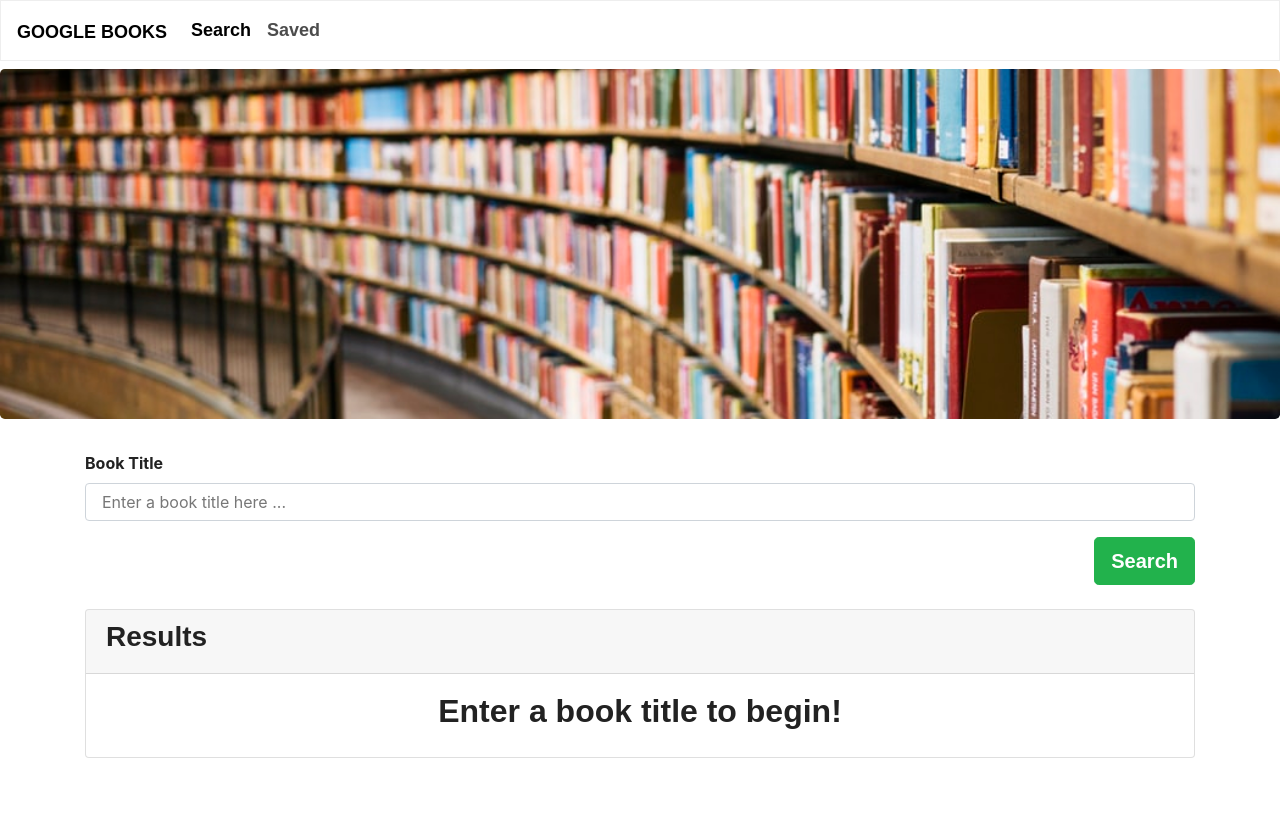
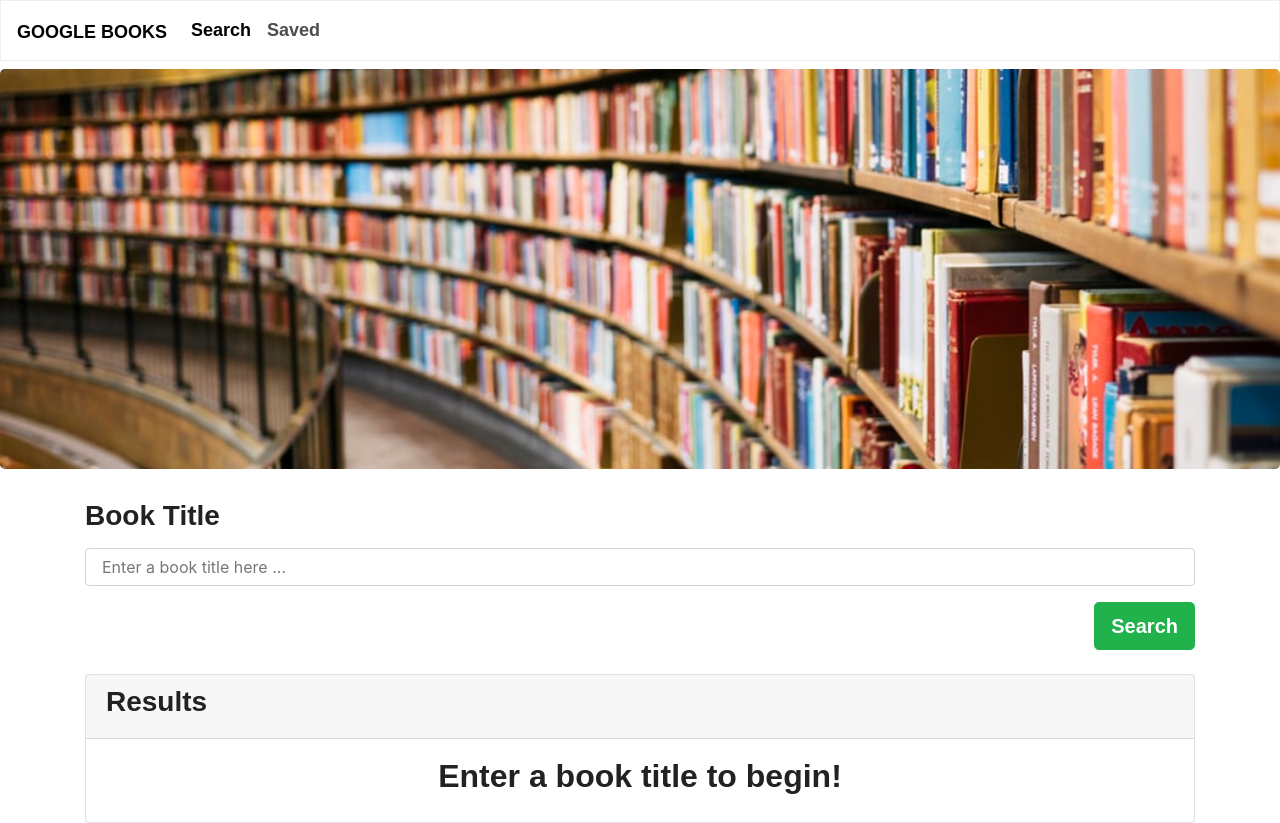
Before and after one commit to tiurzm/Google-Books-Search, a React (Create React App) app in the folder client/: page / in a window 1280 px wide. Before the commit the page ends 800 px from the top, so only its background shows below. Built offline with nearby package versions, Linux system fonts and the light colour scheme; a web font is replaced by a local one.

Commit message:
working on saved page

```diff
--- a/client/src/components/Form/index.js
+++ b/client/src/components/Form/index.js
@@ -5,7 +5,7 @@ function Form({ q, handleInputChange, handleFormSubmit }) {
     <form>
       <div className="form-group">
         <label htmlFor="Query">
-          <strong>Book Title</strong>
+          <h3><strong>Book Title</strong></h3>
         </label>
         <input
           className="form-control"
--- a/client/src/components/Jumbotron/style.css
+++ b/client/src/components/Jumbotron/style.css
@@ -2,5 +2,5 @@
     background-image: url("./img/jmb.jpeg");
     background-size: cover;
     background-position: center;
-    height: 350px;
+    height: 400px;
 }
--- a/client/src/pages/Home.js
+++ b/client/src/pages/Home.js
@@ -84,7 +84,7 @@ class Home extends Component {
                         Button={() => (
                           <button
                             onClick={() => this.handleBookSave(book.id)}
-                            className="btn btn-warning ml-2"
+                            className="btn btn-info ml-2"
                           >
                             Save
                         </button>
```
